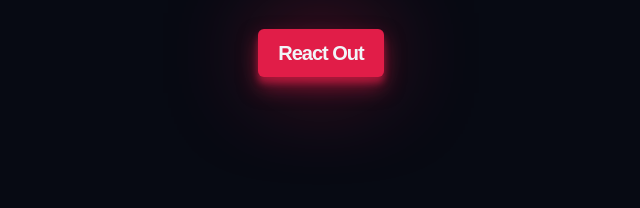
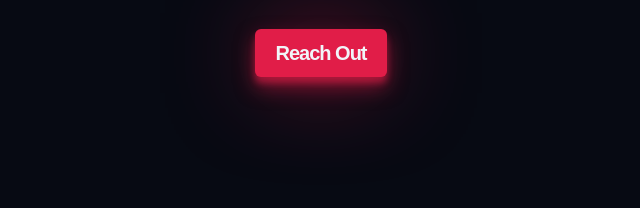
Before and after one commit to Ravencodess/Portfolio-Website, a website built with Vite: page index.html in a window 1280 px wide. Shown: the part 4221-4429 px from the top of the page, 319-959 px from the left. Built offline with nearby package versions, Linux system fonts and the light colour scheme.

Commit message:
added reach out

```diff
--- a/index.html
+++ b/index.html
@@ -337,7 +337,7 @@
 					class="contact__btn btn"
 					href="mailto:charlesngerem12@gmail.com"
 					target="_blank"
-					>React Out</a
+					>Reach Out</a
 				>
 			</section>
 		</main>
```
